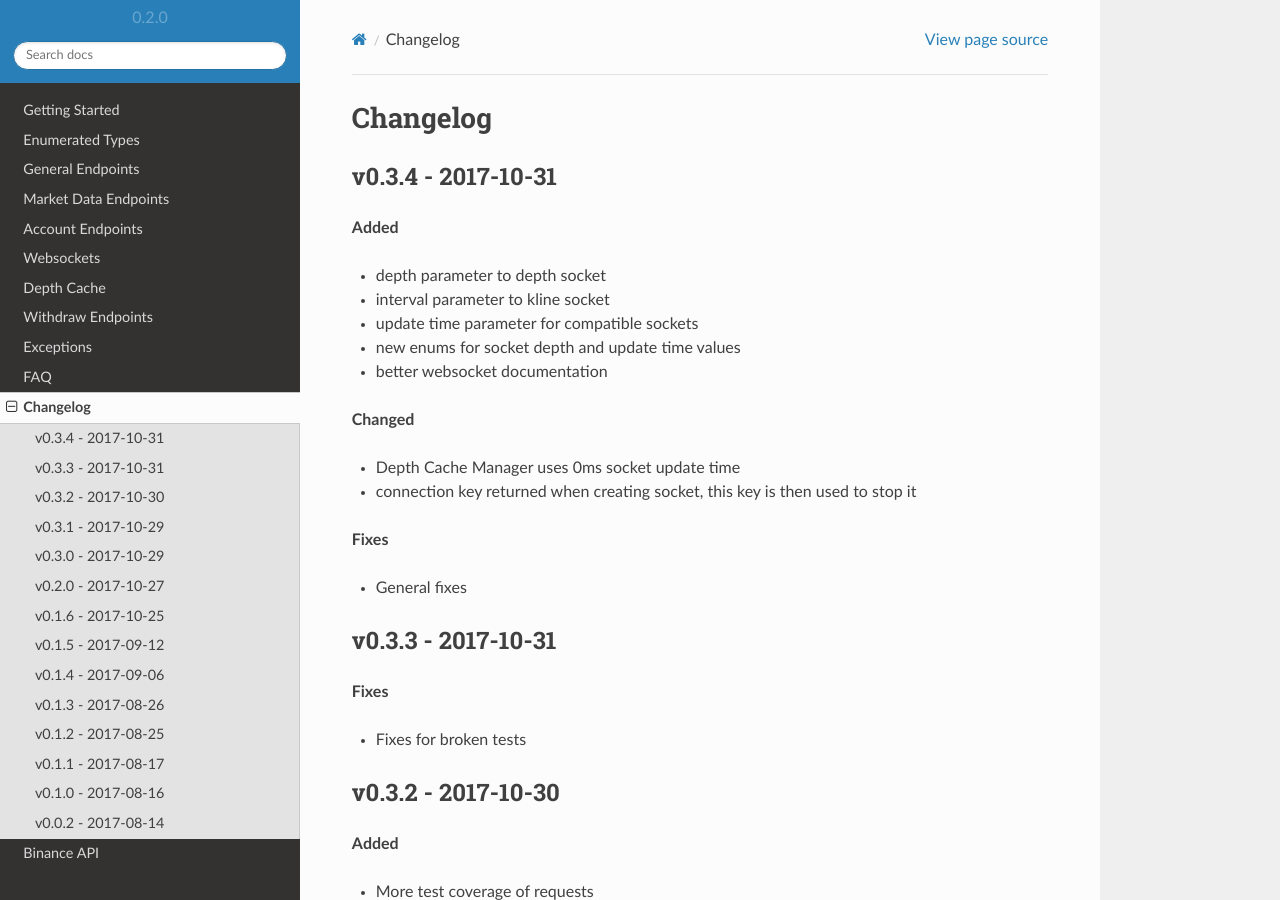
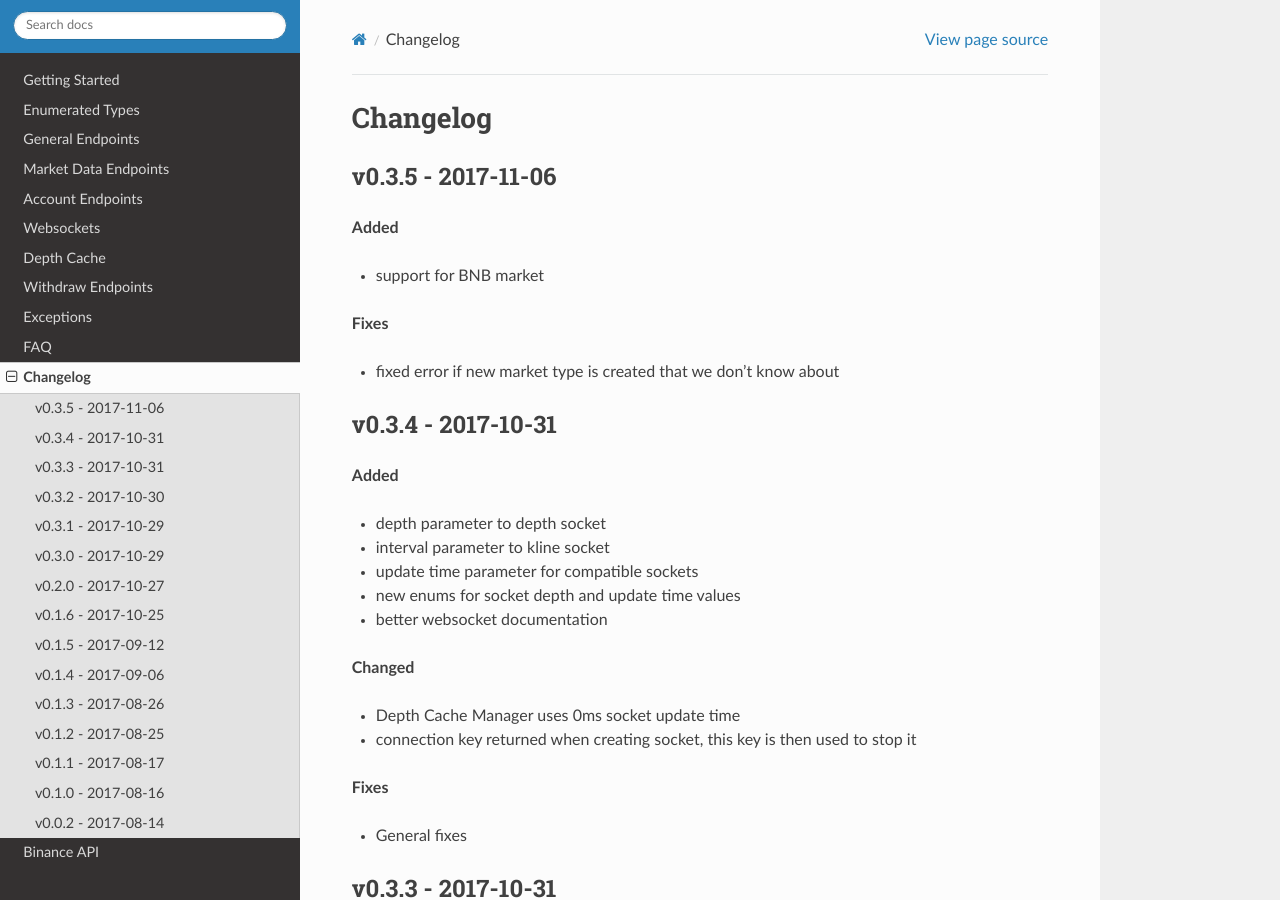
Before and after one commit to myroncaldwell/Binance_python, a Sphinx documentation site: the page built from docs/changelog.rst, in a window 1280 px wide and 900 px high. Built offline with Sphinx 7.4.7 and the Read the Docs theme 2.0.0, drawn with Linux system fonts in a browser that asks for light colours; formulas are drawn with MathJax 3.

Commit message:
Update version to v0.3.5

```diff
--- a/PYPIREADME.rst
+++ b/PYPIREADME.rst
@@ -1,5 +1,5 @@
 ================================
-Welcome to python-binance v0.3.4
+Welcome to python-binance v0.3.5
 ================================
 
 .. image:: https://img.shields.io/pypi/v/python-binance.svg
--- a/README.rst
+++ b/README.rst
@@ -1,5 +1,5 @@
 ================================
-Welcome to python-binance v0.3.4
+Welcome to python-binance v0.3.5
 ================================
 
 .. image:: https://img.shields.io/pypi/v/python-binance.svg
--- a/docs/changelog.rst
+++ b/docs/changelog.rst
@@ -1,5 +1,16 @@
 Changelog
 =========
+
+v0.3.5 - 2017-11-06
+^^^^^^^^^^^^^^^^^^^
+
+**Added**
+
+- support for BNB market
+
+**Fixes**
+
+- fixed error if new market type is created that we don't know about
 
 v0.3.4 - 2017-10-31
 ^^^^^^^^^^^^^^^^^^^
--- a/setup.py
+++ b/setup.py
@@ -3,7 +3,7 @@ from setuptools import setup
 
 setup(
     name='python-binance',
-    version='0.3.4',
+    version='0.3.5',
     packages=['binance'],
     description='Binance REST API python implementation',
     url='https://github.com/sammchardy/python-binance',
```
